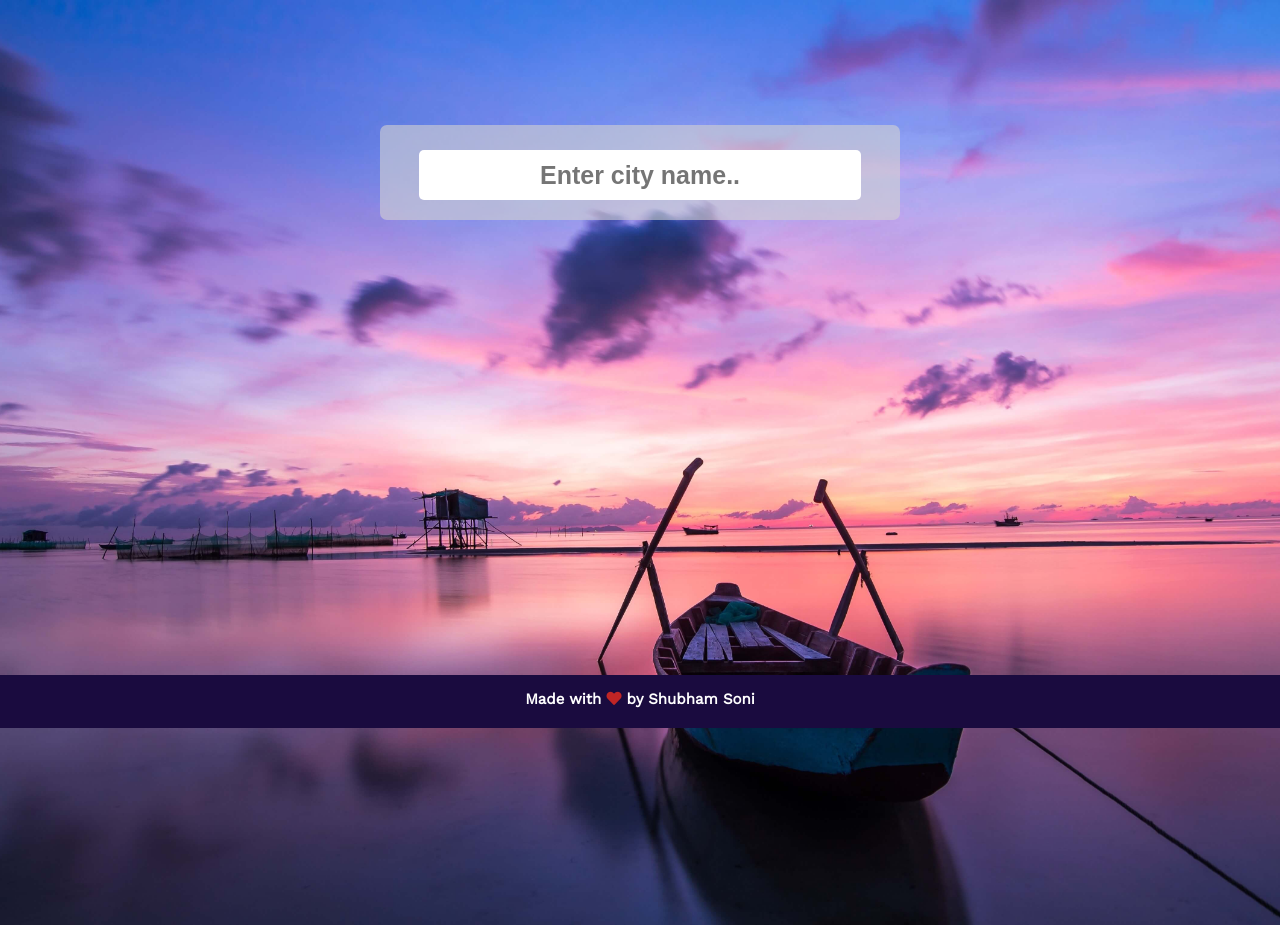
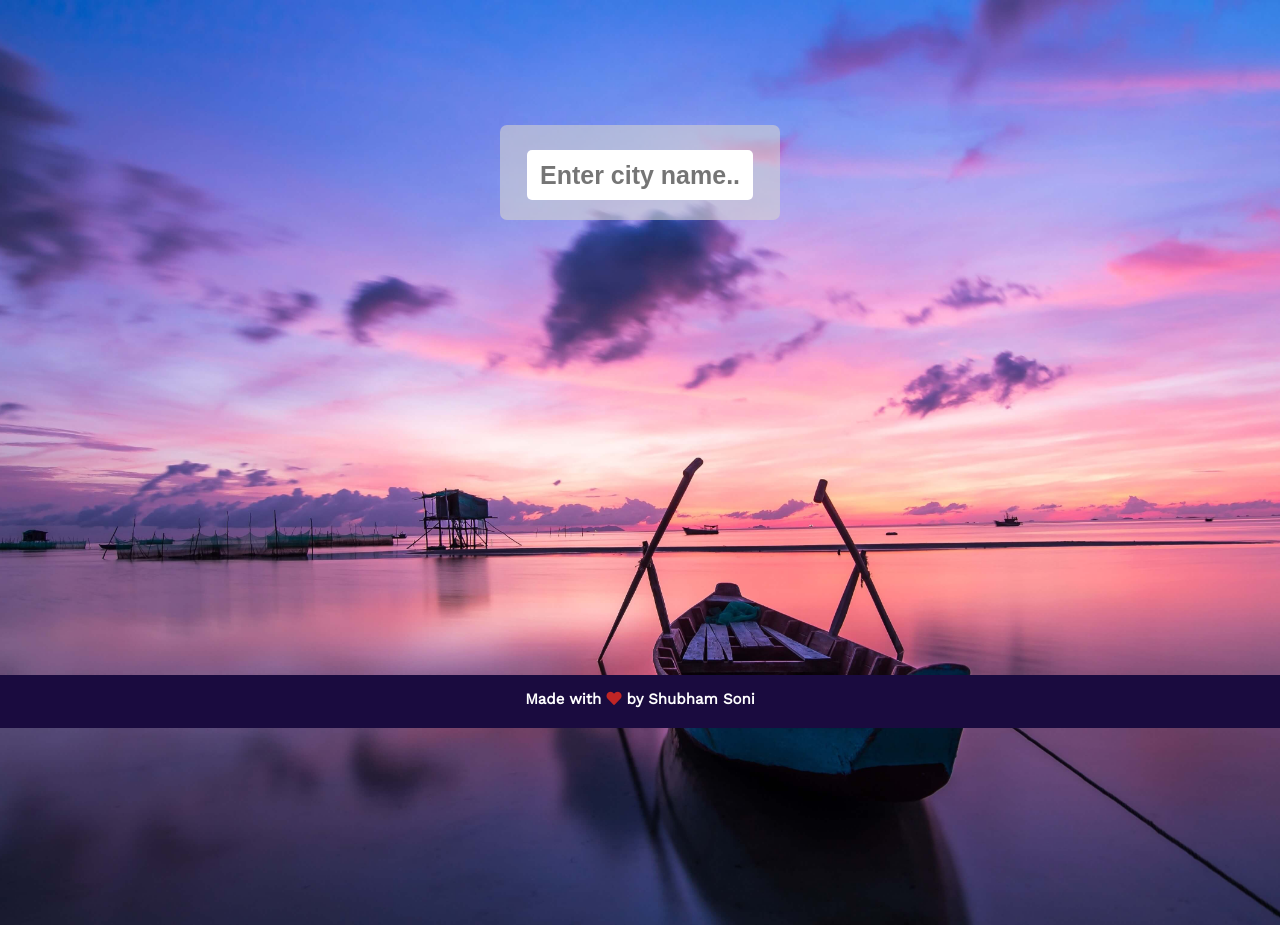
Before and after one commit to ShubhamSoni09/MyWeather-App, a plain HTML site: page index.html in a window 1280 px wide. Drawn offline with nearby package versions, Linux system fonts and the light colour scheme.

Commit message:
Update styles.css

```diff
--- a/styles.css
+++ b/styles.css
@@ -15,7 +15,7 @@ body{
 }
 
 .app-main{
-    width: 60vh;
+    width: 30vh;
     margin: 100px auto;
     margin-top: 125px;
     padding: 20px;
```
